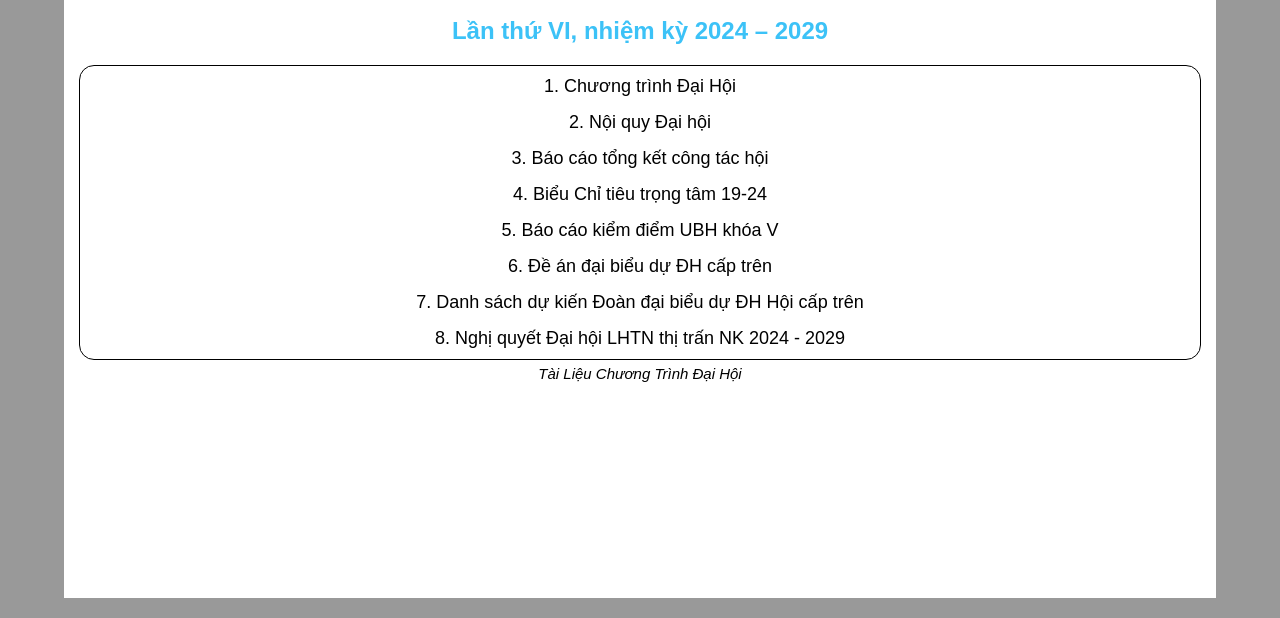
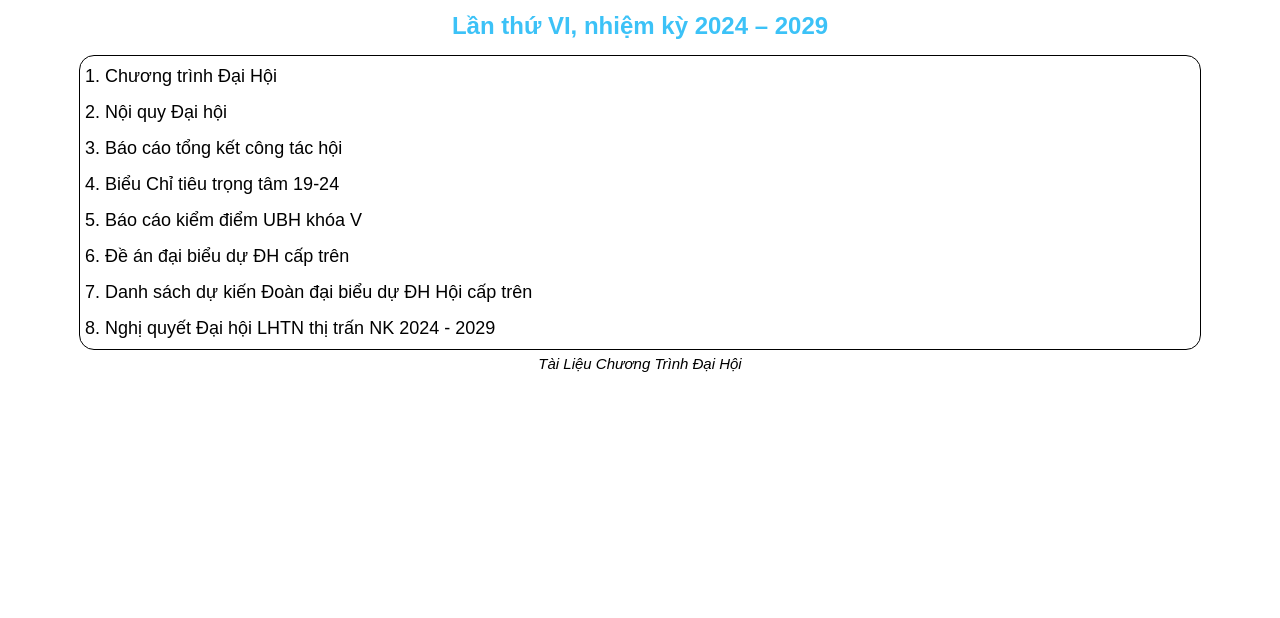
Before and after one commit to hatdauxanh2k1/daihoidoan, a plain HTML site: page index.html in a window 1280 px wide. Shown: the part 182-800 px from the top of the page. Drawn offline with Linux system fonts and the light colour scheme.

Commit message:
Update style.css 2

```diff
--- a/assets/css/style.css
+++ b/assets/css/style.css
@@ -8,11 +8,6 @@
 /* Styles */
 body {
   font-family: Arial, sans-serif;
-  background-image: url("./assets/img/banner.jpg");
-  background-position: center;
-  backdrop-filter: brightness(60%);
-  background-repeat: no-repeat;
-  background-size: cover;
 }
 
 main {
@@ -32,7 +27,7 @@
 
 .container h1 {
   color: #3cc2f7;
-  margin-bottom: 20px;
+  margin-bottom: 15px;
   font-size: 24px;
 }
 
@@ -53,6 +48,7 @@
   list-style: none;
   border: 1px solid;
   border-radius: 15px;
+  text-align: left;
 }
 
 .nav-list li a {
```
